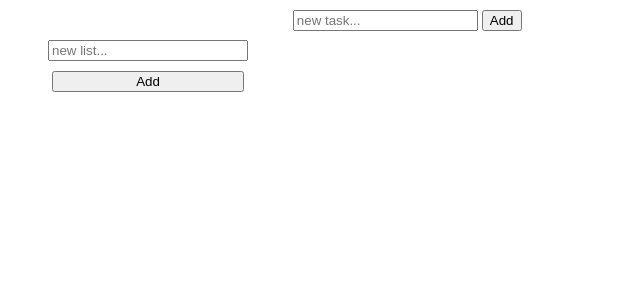
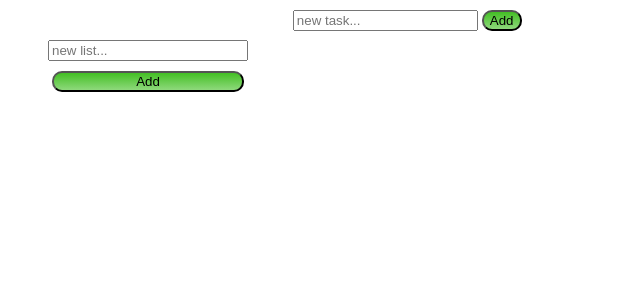
Before and after one commit to gralito/homeHelperWeb, a Django app: template todolist/templates/todolist/index.html in a window 1280 px wide. Shown: the part 97-397 px from the top of the page, without its empty margins (0-640 px from the left). Run offline with Django 3.2, Linux system fonts and the light colour scheme; the template is opened without the code that fills it: values that come from a table or form of the project are taken from there, others are empty; data comes from the database, SQL or seed files in the repository; both versions use the stored data as it was after the commit.

Commit message:
refactor css + update README

```diff
--- a/todolist/static/todolist/css/style.css
+++ b/todolist/static/todolist/css/style.css
@@ -86,6 +86,8 @@ main {
 }
 .todolist-button-add {
     margin-top: 10px;
+    border-radius: 10px;
+    background: linear-gradient(rgb(67, 191, 36), rgba(67, 191, 36, 0.6));
 }
 
 
```
Also changed, not shown: README.md, db.sqlite3.
